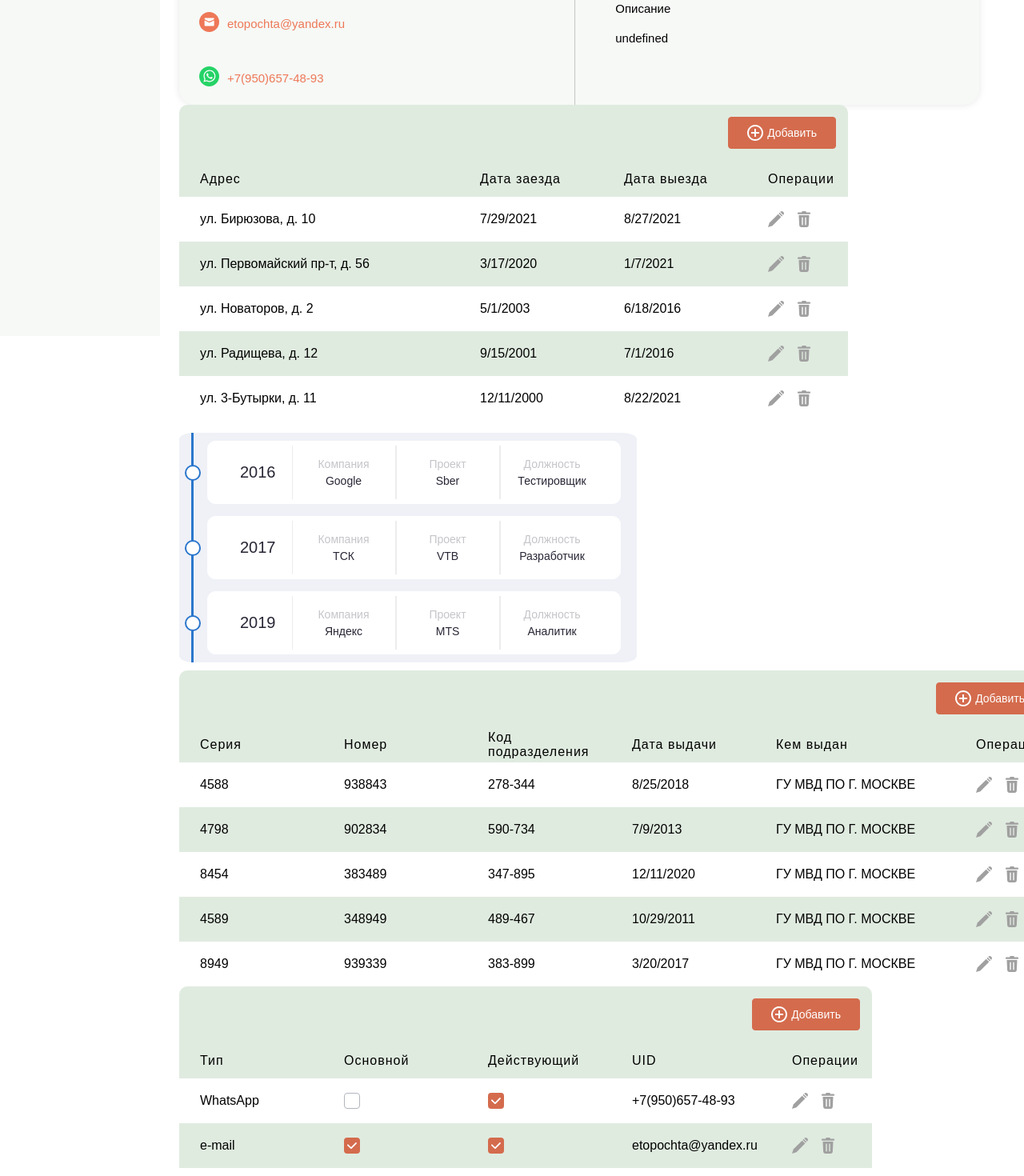
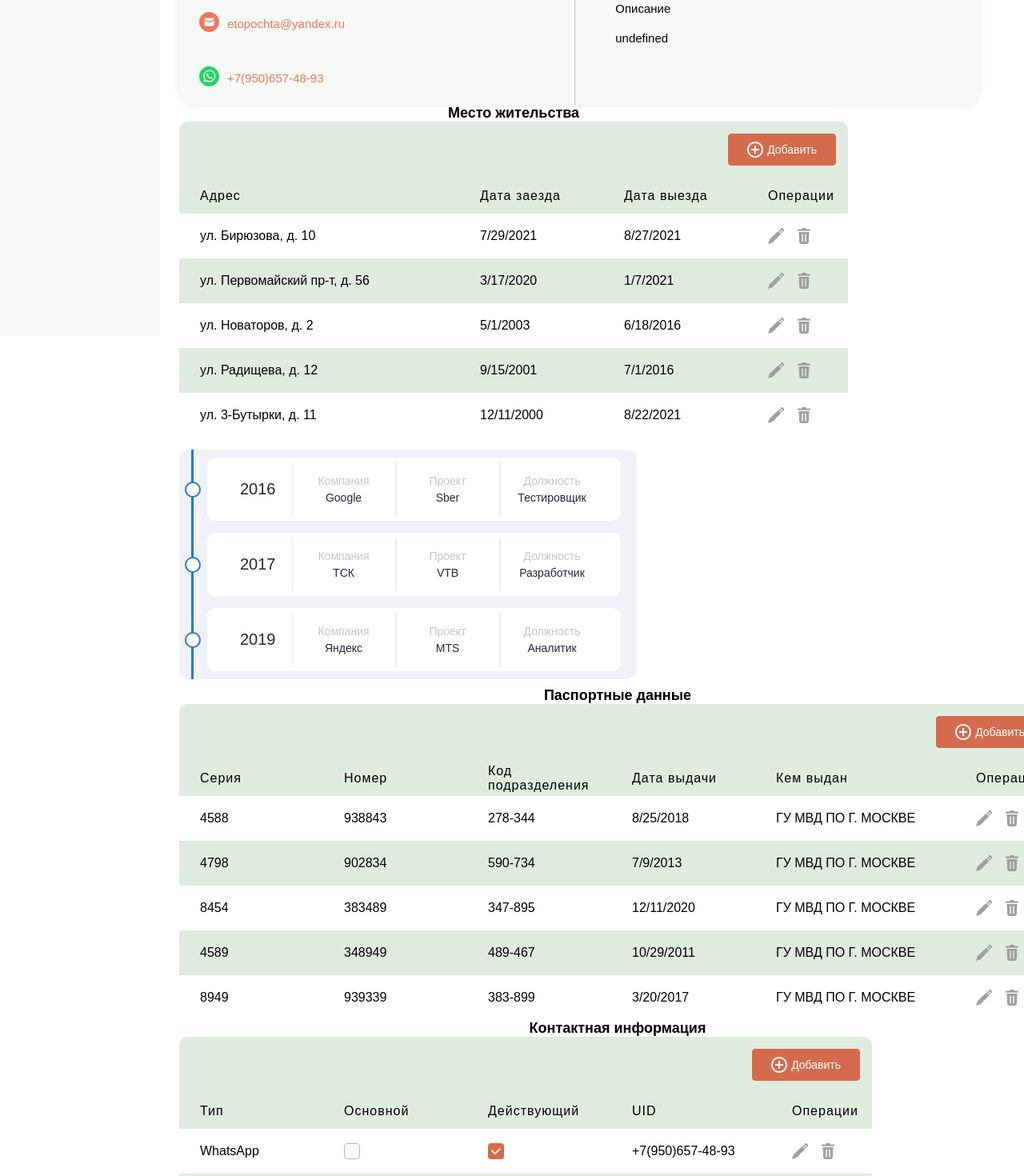
Before and after one commit to franze6/puppy-project, a React app: page /persons/1 in a window 1280 px wide. Shown: the part 380-1850 px from the top of the page at 80% size. Built offline with nearby package versions, Linux system fonts and the light colour scheme; no server answers.

Commit message:
ADD: headlines

```diff
--- a/src/Pages/AddressPage/AddressPage.jsx
+++ b/src/Pages/AddressPage/AddressPage.jsx
@@ -38,6 +38,7 @@ const AddressPage = () => {
   ];
   return (
     <div className={styles.page}>
+      <div className={styles.name__table}>Место жительства</div>
       <Table columns={columns} rows={list} canDelete canUpdate />
     </div>
   );
--- a/src/Pages/AddressPage/AddressPage.scss
+++ b/src/Pages/AddressPage/AddressPage.scss
@@ -1,3 +1,9 @@
 .page {
   width: fit-content;
 }
+
+.name__table {
+  text-align: center;
+  font-size: large;
+  font-weight: 600;
+}
--- a/src/Pages/CareerPage/CareerPage.jsx
+++ b/src/Pages/CareerPage/CareerPage.jsx
@@ -43,6 +43,7 @@ const CareerPage = () => {
   ];
   return (
     <div className={styles.page}>
+      <div className={styles.name__table}>Карьерный путь</div>
       <Table columns={columns} rows={list} canDelete canUpdate />
     </div>
   );
--- a/src/Pages/CareerPage/CareerPage.scss
+++ b/src/Pages/CareerPage/CareerPage.scss
@@ -0,0 +1,5 @@
+.name__table {
+  text-align: center;
+  font-size: large;
+  font-weight: 600;
+}
--- a/src/Pages/ContactDetailsPage/ContactDetailsPage.jsx
+++ b/src/Pages/ContactDetailsPage/ContactDetailsPage.jsx
@@ -13,14 +13,31 @@ const ContactDetailsPage = () => {
     const data = await getContactDetails();
     setList(data?.results || []);
   }, []);
-
+  const options = [
+    {
+      id: 1,
+      type_name: 'Телефон',
+    },
+    {
+      id: 2,
+      type_name: 'telegram',
+    },
+    {
+      id: 3,
+      type_name: 'e-mail',
+    },
+    {
+      id: 4,
+      type_name: 'WhatsApp',
+    },
+  ];
   const columns = [
     {
       name: 'type',
       display: 'Тип',
       display_field: 'type_name',
       width: 180,
-      format: 'default',
+      format: 'dropdown',
     },
     {
       name: 'basic',
@@ -43,7 +60,8 @@ const ContactDetailsPage = () => {
   ];
   return (
     <div className={styles.page}>
-      <Table columns={columns} rows={list} canDelete canUpdate />
+      <div className={styles.name__table}>Контактная информация</div>
+      <Table columns={columns} options={options} rows={list} canDelete canUpdate />
     </div>
   );
 };
--- a/src/Pages/ContactDetailsPage/ContactDetailsPage.scss
+++ b/src/Pages/ContactDetailsPage/ContactDetailsPage.scss
@@ -0,0 +1,5 @@
+.name__table {
+  text-align: center;
+  font-size: large;
+  font-weight: 600;
+}
--- a/src/Pages/PassportPage/PassportPage.jsx
+++ b/src/Pages/PassportPage/PassportPage.jsx
@@ -50,6 +50,7 @@ const PassportPage = () => {
   ];
   return (
     <div className={styles.page}>
+      <div className={styles.name__table}>Паспортные данные</div>
       <Table columns={columns} rows={list} canDelete canUpdate />
     </div>
   );
--- a/src/Pages/PassportPage/PassportPage.scss
+++ b/src/Pages/PassportPage/PassportPage.scss
@@ -1,3 +1,9 @@
 .page {
   width: fit-content;
 }
+
+.name__table {
+  text-align: center;
+  font-size: large;
+  font-weight: 600;
+}
--- a/src/Pages/PersonPage/PersonPage.jsx
+++ b/src/Pages/PersonPage/PersonPage.jsx
@@ -77,6 +77,7 @@ const PersonPage = () => {
   ];
   return (
     <div className={styles.page}>
+      <div className={styles.name__table}>Персональные данные</div>
       {/* <div className={styles.search}>
         <Search onSearch={onSearch} />
       </div> */}
--- a/src/Pages/PersonPage/PesonPage.scss
+++ b/src/Pages/PersonPage/PesonPage.scss
@@ -10,3 +10,9 @@
   justify-content: flex-end;
   margin: 8px 0;
 }
+
+.name__table {
+  text-align: center;
+  font-size: large;
+  font-weight: 600;
+}
```
